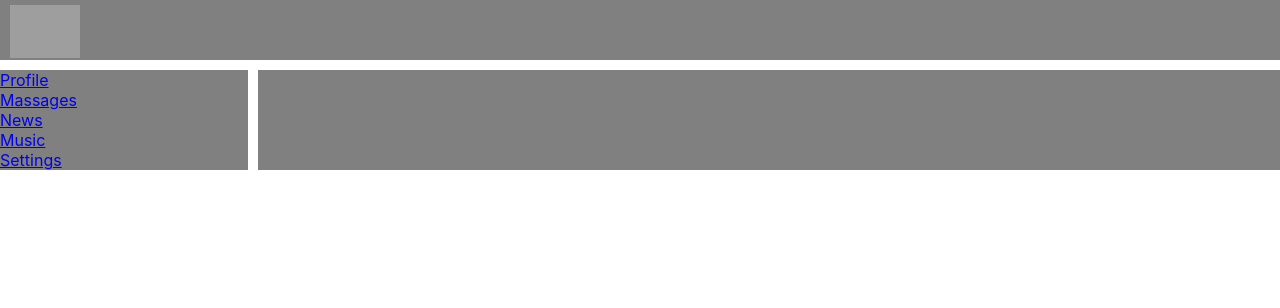
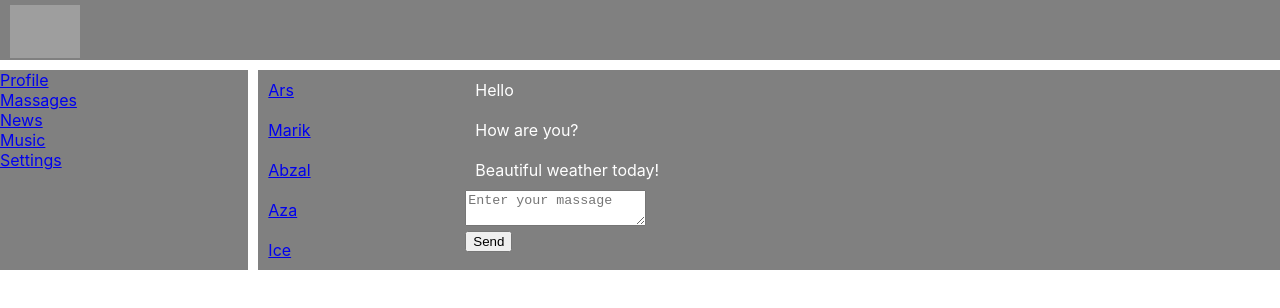
Before and after one commit to Abkeyev99/Social-Network, a React (Create React App) app: page /dialog in a window 1280 px wide. Shown: the top 308 px of the page. Built offline with nearby package versions, Linux system fonts and the light colour scheme; grey boxes are pictures that could not be loaded.

Commit message:
ref type

```diff
--- a/src/App.tsx
+++ b/src/App.tsx
@@ -30,7 +30,7 @@ function App(props: AppPropsType) {
                     <Route path="/profile" element={<Profile
                         store={props.store}
                     />}/>
-                    <Route path="/dialogs" element={<DialogsContainer
+                    <Route path="/dialog" element={<DialogsContainer
                         store={props.store} />}/>
 
 
--- a/src/components/Profile/Profile.tsx
+++ b/src/components/Profile/Profile.tsx
@@ -5,9 +5,7 @@ import {ActionsTypes, ProfilePageType, StateType, StoreType} from "../../redux/s
 import MyPostsContainer from "./MyPosts/MyPostsContainer";
 
 export type ProfileType = {
-    profilePage: ProfilePageType
-    dispatch: (action: ActionsTypes) => void
-    store:StateType
+    store:any
 
 }
 
```
Also changed, not shown: src/components/Dialogs/Dialogs.tsx (+4 -4 lines).
